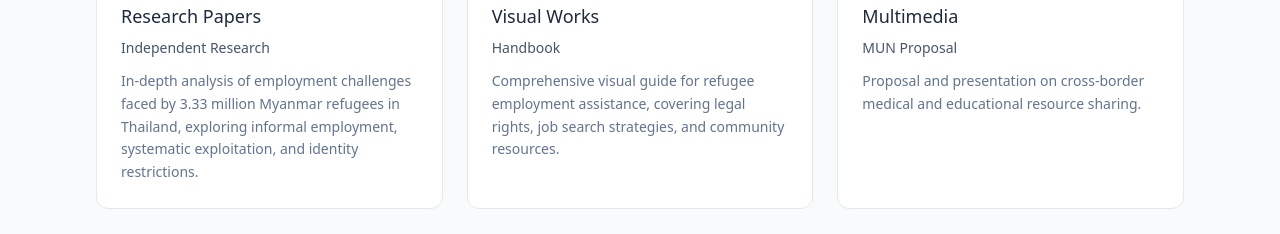
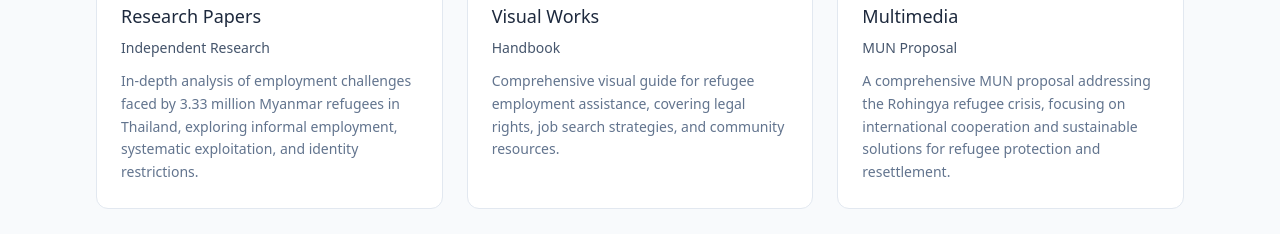
Before and after one commit to AmyWu71/refugee-portfolio, a Next.js app: page / in a window 1280 px wide. Shown: the part 1064-1298 px from the top of the page. Built offline with nearby package versions, Linux system fonts and the light colour scheme.

Commit message:
Update MUN project title and description to focus on Rohingya Crisis Proposal

```diff
--- a/src/data/portfolio.ts
+++ b/src/data/portfolio.ts
@@ -64,10 +64,10 @@ export const portfolio: PortfolioItem[] = [
   },
   {
     slug: "mun-proposal",
-    title: "MUN Proposal: Refugee Disputes and Resettlement Collaboration Mechanism",
+    title: "MUN Proposal: Rohingya Crisis Proposal",
     category: "multimedia",
-    summary: "Proposal and presentation on cross-border medical and educational resource sharing.",
-    background: "源自 MUN 模拟与 NGO 个案访谈材料。",
+    summary: "A comprehensive MUN proposal addressing the Rohingya refugee crisis, focusing on international cooperation and sustainable solutions for refugee protection and resettlement.",
+    background: "Based on MUN simulation and NGO case study interviews, this proposal examines the Rohingya crisis and proposes collaborative frameworks for international response.",
     thumbnail: "/thumbnails/mun.svg",
     pdf: "/Rohingya Crisis Proposal.pdf",
     reflection: "跨主体协作的可操作性与监督机制是推进的关键。",
```
